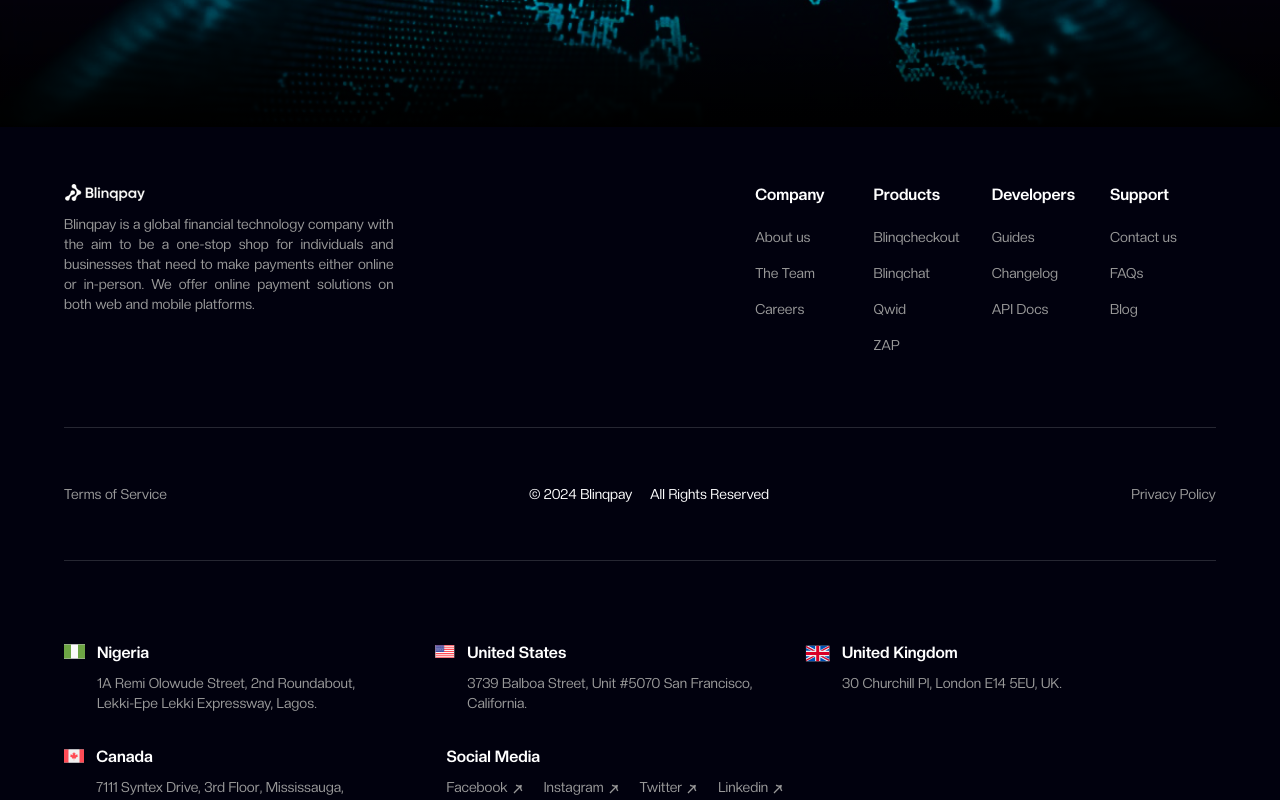
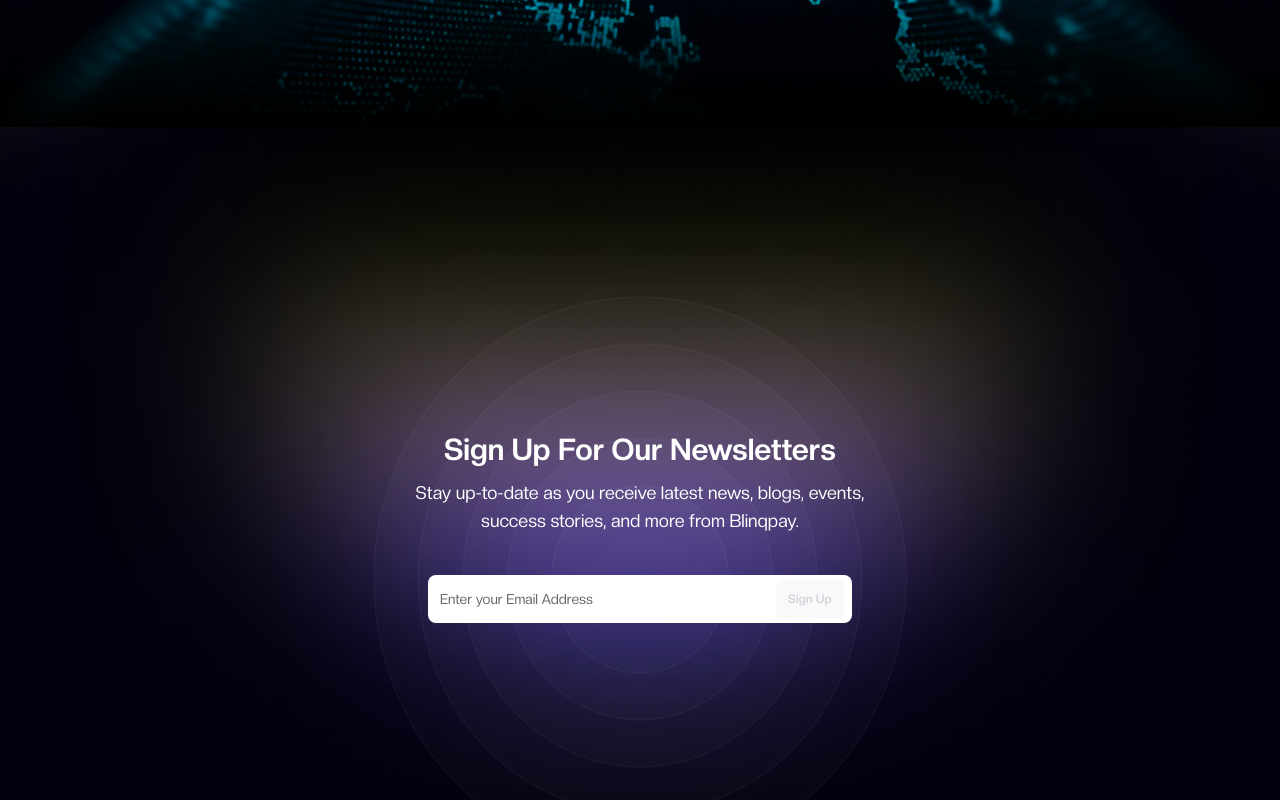
Before and after one commit to BlinqpayTeam/pix-dummy, a Next.js app: page / in a window 1280 px wide. Shown: the part 920-1720 px from the top of the page. Built offline with nearby package versions, Linux system fonts and the light colour scheme.

Commit message:
Setup newsletters section

```diff
--- a/src/app/globals.css
+++ b/src/app/globals.css
@@ -119,4 +119,10 @@
   .bred {
 		@apply border border-red-500;
 	}
+
+  .newsletter-section {
+  background-repeat: no-repeat;
+	background-position: center;
+	background-size: cover;
+  }
 }
--- /dev/null
+++ b/src/components/landing-page/second-half-sections/NewsLetters.tsx
@@ -0,0 +1,74 @@
+/* eslint-disable @next/next/no-img-element */
+'use client';
+import React, { useState } from 'react'
+import BlinqButton from '@/components/ui/BlinqButton';
+
+
+const NewsLetters = () => {
+   const [email, setEmail] = useState('');
+
+   const isValidEmail = (email: string) => {
+      const emailRegex = /^[^\s@]+@[^\s@]+\.[^\s@]+$/;
+      return emailRegex.test(email);
+   };
+
+   const handleSubscription = () => {
+      //
+   }
+
+
+   return (
+      <div className='relative text-white flex items-center justify-center flex-col font-creato side-pad h-[450px] lg:h-[800px]'>
+
+         <img
+            className='absolute'
+            style={{ height: '100%', width: '100%' }}
+            src="/images/landing-page/newsletter-bg.png" alt="newsletters-bg"
+         />
+
+         <div className="z-20">
+
+            <div className="text-center pb-7 lg:pb-10">
+               <p className="mb-3 text-3xl leading-snug lg:text-3xl font-semibold">
+                  Sign Up For Our Newsletters
+               </p>
+
+               <p className="text-white lg:text-lg lg:w-3/5 mx-auto">
+                  Stay up-to-date as you receive latest news, blogs, events, success stories, and more from Blinqpay.
+               </p>
+            </div>
+
+            <div className="bg-white w-full lg:w-[55%] flex items-center mx-auto h-12 rounded-lg lg:relative px-2">
+
+               <input
+                  type="text"
+                  value={email}
+                  placeholder='Enter your Email Address'
+                  onChange={({ target: { value } }: React.ChangeEvent<HTMLInputElement>) => setEmail(value)}
+                  className='outline-none border-none active:outline-none text-blq-gray-100 placeholder:text-blq-gray-100 placeholder:text-sm lg:pl-1 w-5/6'
+               />
+
+               <div className="hidden lg:block">
+                  <BlinqButton
+                     text="Sign Up"
+                     disabled={!isValidEmail(email)}
+                     onClick={handleSubscription}
+                  />
+               </div>
+            </div>
+
+            <div className="w-full lg:hidden mt-5">
+               <BlinqButton
+                  fullWidth
+                  text="Sign Up"
+                  disabled={!isValidEmail(email)}
+                  onClick={handleSubscription}
+               />
+            </div>
+         </div>
+
+      </div>
+   )
+}
+
+export default NewsLetters
--- a/src/components/landing-page/second-half-sections/SecondHalfSectionsWrapper.tsx
+++ b/src/components/landing-page/second-half-sections/SecondHalfSectionsWrapper.tsx
@@ -1,10 +1,16 @@
 import React from 'react'
 import Footer from './footer/Footer'
+import NewsLetters from './NewsLetters'
 
 
 const SecondHalfSectionsWrapper = () => {
    return (
       <section className='w-full'>
+
+         <div className="w-full bg-blq-custom-dark">
+            <NewsLetters />
+         </div>
+
          <Footer />
       </section>
    )
--- /dev/null
+++ b/src/components/ui/BlinqButton.tsx
@@ -0,0 +1,49 @@
+import { Loader } from "lucide-react";
+import { ReactNode } from "react";
+
+
+type Props = {
+	text: string | ReactNode;
+	onClick?: () => void;
+	type?: "button" | "submit" | "reset" | undefined;
+	disabled?: boolean;
+	loading?: boolean;
+	fullWidth?: boolean;
+	whiteBg?: boolean;
+	className?: string;
+	customBg?: string;
+};
+
+const BlinqButton = ({
+	text,
+	type,
+	disabled,
+	loading,
+	onClick,
+	fullWidth,
+	className,
+	customBg,
+	whiteBg
+}: Props) => {
+	return (
+
+		<button
+			type={type}
+			onClick={onClick}
+			disabled={loading || disabled}
+			style={{ backgroundColor: customBg ? customBg : undefined }}
+			className={`px-3 py-2.5 flex items-center justify-center whitespace-nowrap rounded-[6px] font-medium font-creato text-[12px] md:t4 tracking-wide active:scale-90 transition-all durationn-300 disabled:bg-opacity-70
+			${whiteBg ? "bg-white text-black" : "bg-blq-purple-100 text-white disabled:bg-blq-gray-200 disabled:text-blq-gray-250"}
+				${fullWidth && "w-full"} ${className}
+				${disabled && 'cursor-not-allowed bg-blq-gray-50 text-black text-opacity-50'}`}>
+
+			{loading && (
+				<Loader className="text-white animate-spin mr-2" size="1rem" />
+			)}
+			{text}
+		</button>
+	)
+
+};
+
+export default BlinqButton;
--- a/tailwind.config.ts
+++ b/tailwind.config.ts
@@ -57,6 +57,10 @@
 				},
 				'blq-custom-dark': '#01010E',
 				'blq-gray-50': '#999999',
+				'blq-gray-100': '#666666',
+				'blq-gray-200': '#F7F7F7',
+				'blq-gray-250': '#CDCBD7',
+				'blq-purple-100': '#533EE8',
 			},
 			borderRadius: {
 				lg: 'var(--radius)',
```
Also changed, not shown: public/images/landing-page/newsletter-bg.png (added), public/images/landing-page/newsletter-bg.svg (added).
